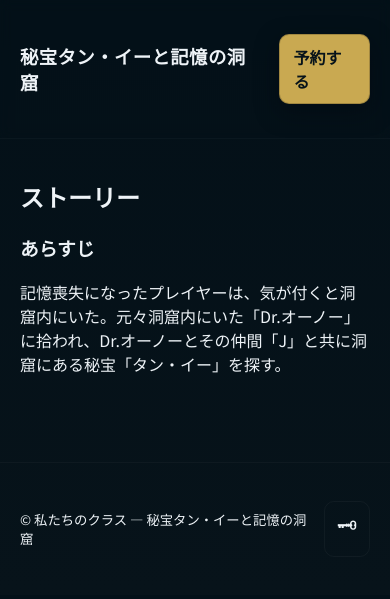
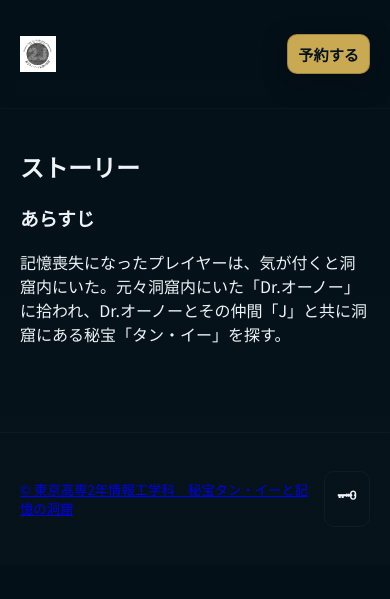
Before and after one commit to Shuji-NITTC24s/hidden-website, a plain HTML site: page docs/summary.html in a window 390 px wide. Drawn offline with Linux system fonts and the light colour scheme.

Commit message:
add header gimmick

```diff
--- /dev/null
+++ b/docs/includes/footer.html
@@ -0,0 +1,6 @@
+<footer class="site-footer">
+  <div class="container">
+    <small><a href="credits.html" aria-label="クレジットページへ">© 東京高専2年情報工学科　秘宝タン・イーと記憶の洞窟</a></small>
+    <button id="secretBtn" class="mini secret-btn" aria-label="秘密のページへ" title="秘密のページへ">🗝</button>
+  </div>
+</footer>
--- /dev/null
+++ b/docs/includes/header.html
@@ -0,0 +1,32 @@
+<header class="site-header">
+  <div class="container">
+    <a href="index.html" class="logo" aria-label="ホームへ戻る">
+      <img src="assets/logo.png" alt="秘宝タン・イーと記憶の洞窟 ロゴ" />
+    </a>
+    <nav class="main-nav" aria-label="グローバルナビ">
+      <a href="index.html">ホーム</a>
+      <a href="summary.html">あらすじ</a>
+      <a href="#gallery">ギャラリー</a>
+      <a href="#contact">お問い合わせ</a>
+    </nav>
+
+    <!-- Mobile menu toggle (shown on small screens) -->
+    <button class="menu-toggle" aria-label="メニューを開く" aria-expanded="false" aria-controls="mobile-nav">☰</button>
+
+    <!-- Reservation button placed at the top for quick access (外部予約ページへ移動) -->
+    <a class="reserve-btn" href="https://machinohige.github.io/reservation" target="_blank" rel="noopener noreferrer" role="button" aria-label="展示の予約ページを開く（別タブ）">予約する</a>
+  </div>
+
+  <!-- Mobile navigation overlay -->
+  <div id="mobile-nav" class="mobile-nav" aria-hidden="true">
+    <div class="mobile-nav-inner">
+      <button class="mobile-close" aria-label="メニューを閉じる">✕</button>
+      <nav aria-label="モバイルナビ">
+        <a href="index.html">ホーム</a>
+        <a href="summary.html">あらすじ</a>
+        <a href="#gallery">ギャラリー</a>
+        <a href="#contact">お問い合わせ</a>
+      </nav>
+    </div>
+  </div>
+</header>
--- a/docs/script.js
+++ b/docs/script.js
@@ -1,5 +1,21 @@
+// Load shared header/footer includes, then run main initialization
+function loadIncludes(){
+  // try both common paths; pages expect includes/header.html and includes/footer.html
+  return Promise.all([
+    fetch('includes/header.html').then(r=> r.ok ? r.text() : ''),
+    fetch('includes/footer.html').then(r=> r.ok ? r.text() : '')
+  ]).then(([h, f])=>{
+    try{
+      const headerPlaceholder = document.getElementById('shared-header') || document.querySelector('header.site-header')
+      if(headerPlaceholder && h){ headerPlaceholder.innerHTML = h }
+      const footerPlaceholder = document.getElementById('shared-footer') || document.querySelector('footer.site-footer')
+      if(footerPlaceholder && f){ footerPlaceholder.innerHTML = f }
+    }catch(e){ console.warn('Error injecting includes', e) }
+  }).catch(err=>{ console.warn('Could not load includes', err) })
+}
+
 // Small interactive bits: confetti on button click
-(function(){
+function main(){
   const colors = ['#ff3b7a','#ffd166','#6bf7d4','#88b7ff','#d9a8ff']
 
   function makeConfetti(x,y){
@@ -237,4 +253,7 @@
     mobileNav.addEventListener('click', function(e){ if(e.target === mobileNav) closeMobile() })
   }
 
-})();
+}
+
+// Load includes first, then run main. If includes fail, still run main.
+loadIncludes().then(main).catch((e)=>{ console.warn('Includes load failed, continuing', e); main(); });
--- a/docs/styles.css
+++ b/docs/styles.css
@@ -26,8 +26,13 @@ body{
 .site-header{
   position:sticky;top:0;z-index:60;padding:14px 0;background:transparent;border-bottom:1px solid rgba(255,255,255,0.03);backdrop-filter:blur(6px)
 }
-.site-header .container{display:flex;align-items:center;justify-content:space-between;gap:16px}
-.logo{font-family:'Noto Serif JP', 'Noto Sans JP', serif; font-weight:700;margin:0;font-size:1.15rem;color:var(--text);letter-spacing:0.4px}
+.site-header .container{display:flex;align-items:center;justify-content:space-between;gap:16px;flex-wrap:nowrap}
+.logo{font-family:'Noto Serif JP', 'Noto Sans JP', serif; font-weight:700;margin:0;font-size:1.15rem;color:var(--text);letter-spacing:0.4px;flex:1 1 0;min-width:0;display:flex;align-items:center}
+.logo img{height:44px;max-height:56px;width:auto;display:block}
+/* responsive header tweaks: prevent wrapping and keep controls aligned */
+.reserve-btn{white-space:nowrap}
+.menu-toggle{order:2}
+.reserve-btn{order:3}
 
 /* nav */
 .main-nav a{color:var(--muted);text-decoration:none;margin-left:18px;font-weight:600;padding:8px;border-radius:8px;transition:color .15s ease, background .15s ease}
@@ -87,7 +92,9 @@ a:focus{color:var(--text);outline:3px solid var(--ring);outline-offset:2px}
   .hero-inner{flex-direction:column;text-align:center}
   .main-nav{display:none}
   .menu-toggle{display:inline-block}
-  .reserve-btn{margin-left:8px}
+  .reserve-btn{margin-left:8px;padding:8px 10px;font-size:0.95rem}
+  .logo{font-size:1rem;overflow:hidden;text-overflow:ellipsis;white-space:nowrap}
+  .logo img{height:36px;max-height:42px}
   .mascot svg{max-width:120px;height:auto}
 }
 
--- a/docs/summary.html
+++ b/docs/summary.html
@@ -10,18 +10,7 @@
   <link href="https://fonts.googleapis.com/css2?family=Noto+Sans+JP:wght@400;700;900&family=Noto+Serif+JP:wght@400;700&display=swap" rel="stylesheet">
 </head>
 <body>
-  <header class="site-header">
-    <div class="container">
-      <h1 class="logo">秘宝タン・イーと記憶の洞窟</h1>
-      <nav class="main-nav">
-        <a href="index.html">ホーム</a>
-        <a href="summary.html" aria-current="page">あらすじ</a>
-        <a href="index.html#gallery">ギャラリー</a>
-        <a href="index.html#contact">お問い合わせ</a>
-      </nav>
-      <a class="reserve-btn" href="https://machinohige.github.io/reservation" target="_blank" rel="noopener noreferrer">予約する</a>
-    </div>
-  </header>
+  <div id="shared-header" role="banner"></div>
 
   <main class="container">
     <section class="summary">
@@ -32,12 +21,7 @@
     </section>
   </main>
 
-  <footer class="site-footer">
-    <div class="container">
-      <small>© 私たちのクラス — 秘宝タン・イーと記憶の洞窟</small>
-      <button id="secretBtn" class="mini secret-btn" aria-label="秘密のページへ" title="秘密のページへ">🗝</button>
-    </div>
-  </footer>
+  <div id="shared-footer" role="contentinfo"></div>
 
   <script src="script.js"></script>
 </body>
```
Also changed, not shown: docs/credits.html (+2 -15 lines), docs/index.html (+2 -36 lines), docs/secret.html (+2 -17 lines), docs/assets/logo.png (added), 1 other file.
